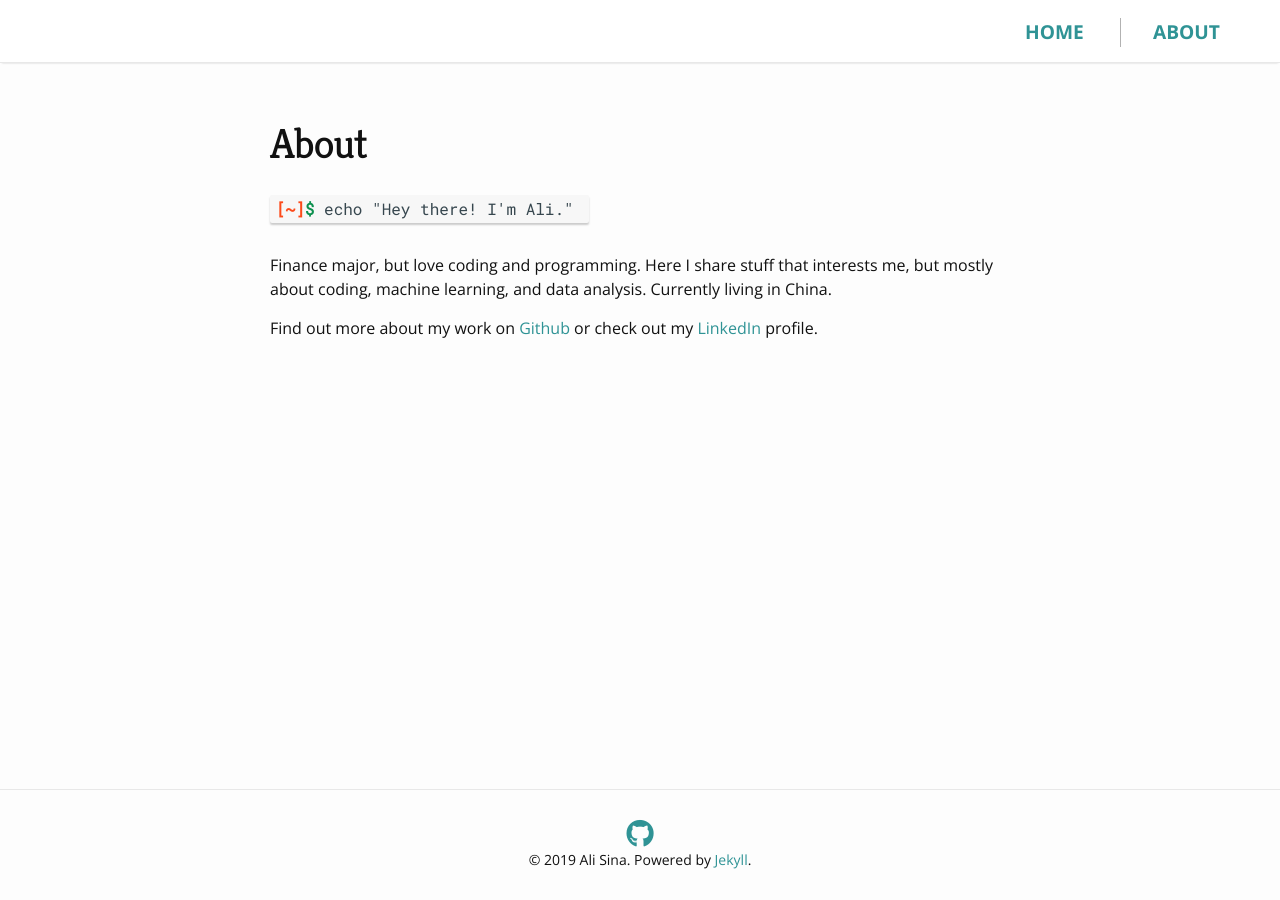
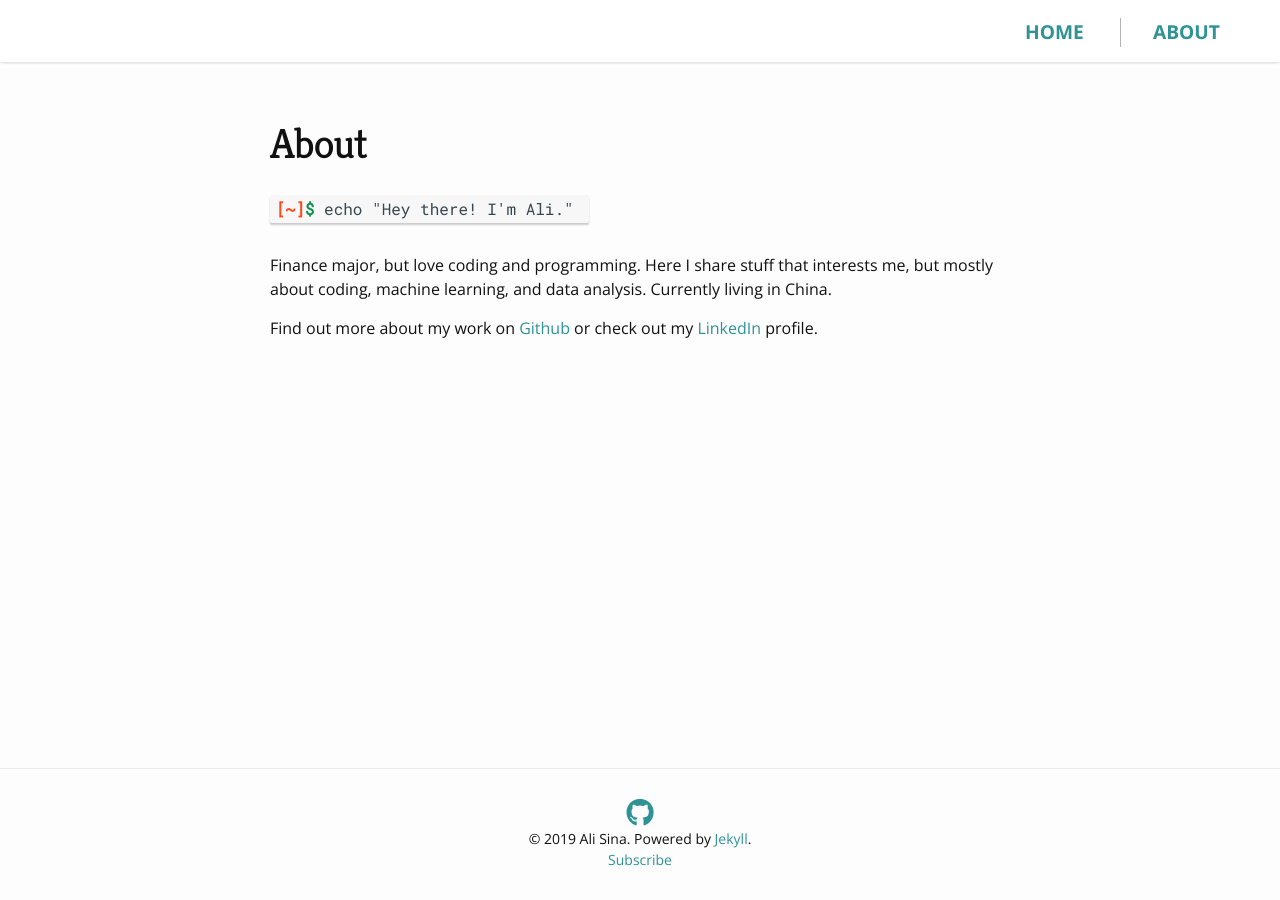
Before and after one commit to sinablk/sinablk.github.io, a Jekyll site: the page built from about/index.md, in a window 1280 px wide. Built offline with Jekyll 4.4.1, drawn with Linux system fonts in a browser that asks for light colours; nearby versions of some CDN libraries.

Commit message:
Add Subscribe link in footer

```diff
--- a/_includes/footer.html
+++ b/_includes/footer.html
@@ -10,6 +10,6 @@
       &copy; <time datetime="{{ site.time }}">{{ site.time | date: '%Y' }}</time>
       Ali Sina. Powered by
       <a href="https://jekyllrb.com" target="_blank">Jekyll</a>.
-  </span>
-
+  </span> <br>
+      <a href="https://alisiina.github.io/feed.xml">Subscribe</a>
 </footer>
```
